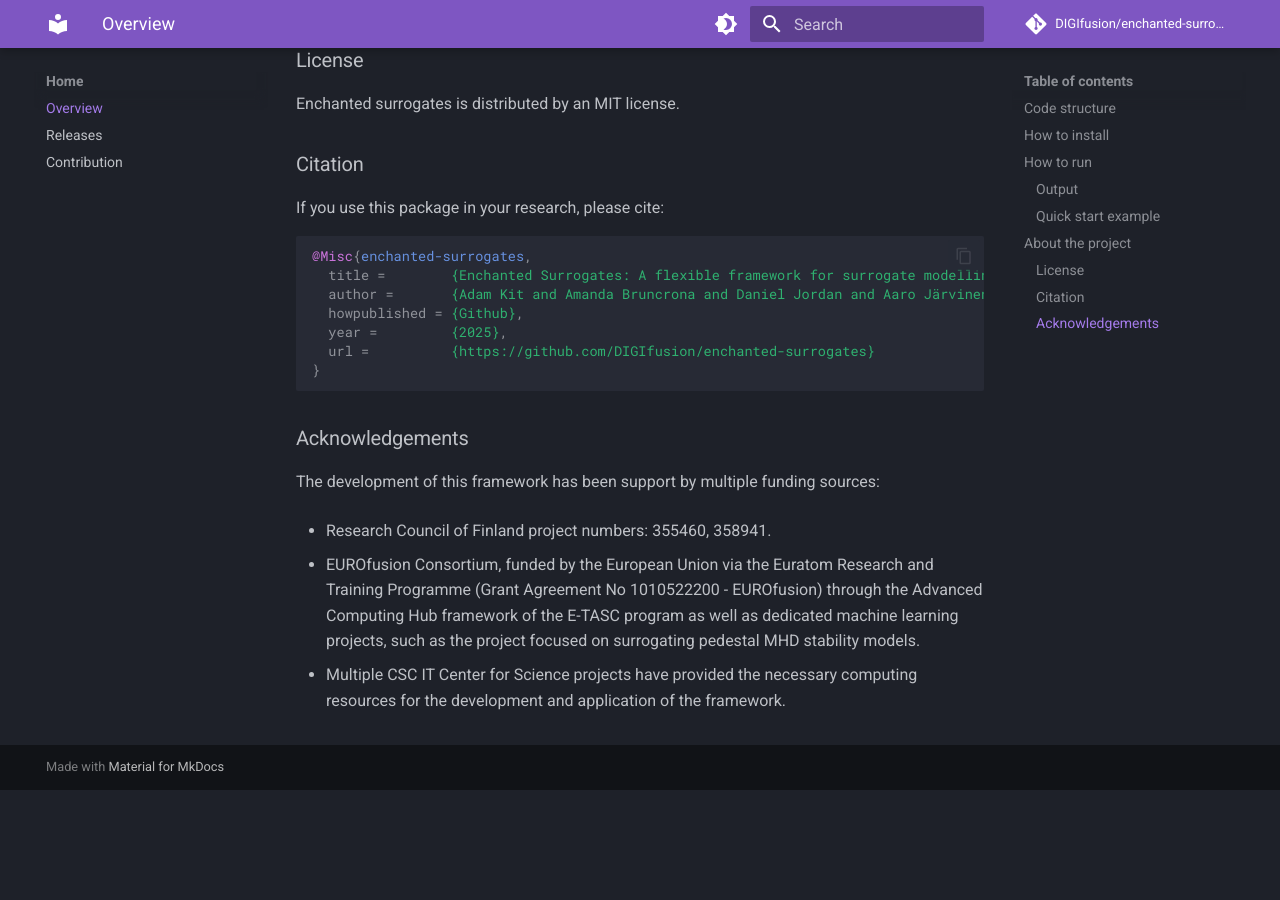
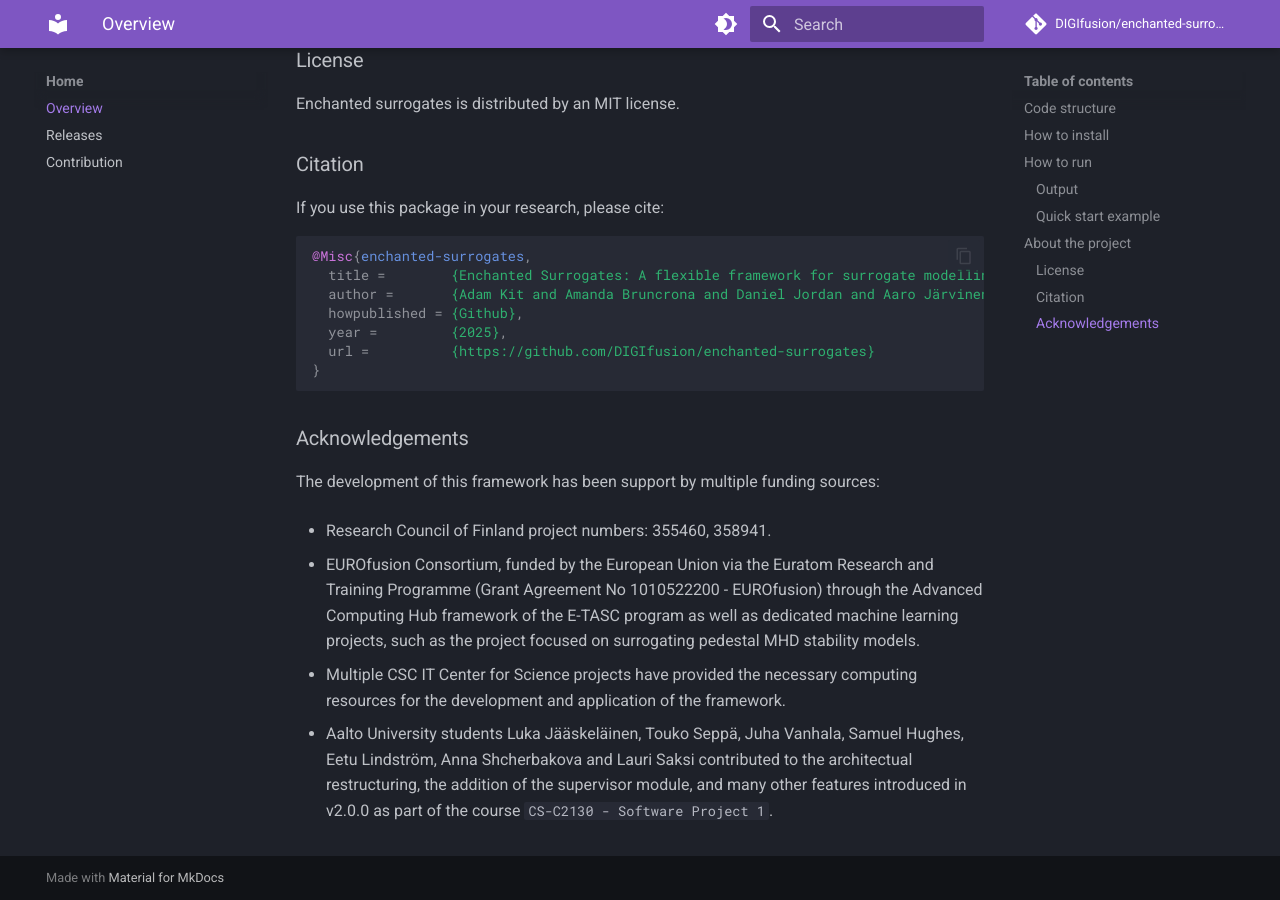
Before and after one commit to DIGIfusion/enchanted-surrogates, an MkDocs documentation site: the page built from docs/index.md, in a window 1280 px wide and 900 px high, scrolled down 4131 px. Built offline with MkDocs 1.6.1 and Material for MkDocs 9.7.7, drawn with Linux system fonts in a browser that asks for light colours; comment, search, counter and statistics services are not loaded; before the commit the page ends 4921 px from its top, so only the background shows below that.

Commit message:
Aalto student addition to Acknowledgements

```diff
--- a/docs/index.md
+++ b/docs/index.md
@@ -228,3 +228,5 @@ The development of this framework has been support by multiple funding sources:
 
 - Multiple CSC IT Center for Science projects have provided the necessary
   computing resources for the development and application of the framework.
+
+- Aalto University students Luka Jääskeläinen, Touko Seppä, Juha Vanhala, Samuel Hughes, Eetu Lindström, Anna Shcherbakova and Lauri Saksi contributed to the architectual restructuring, the addition of the supervisor module, and many other features introduced in v2.0.0 as part of the course `CS-C2130 - Software Project 1`.
```
